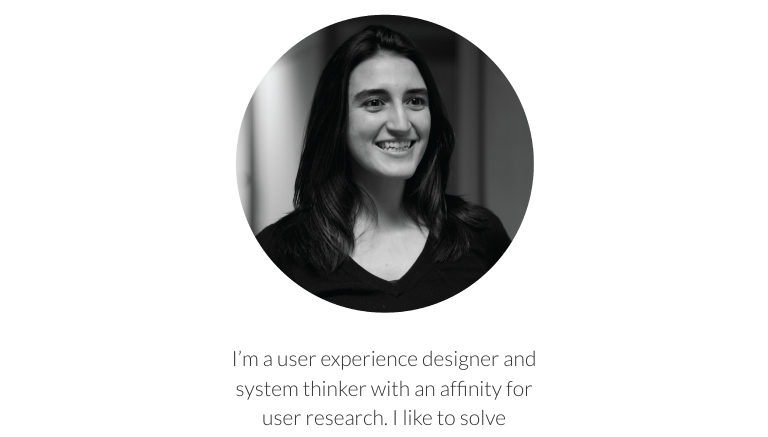
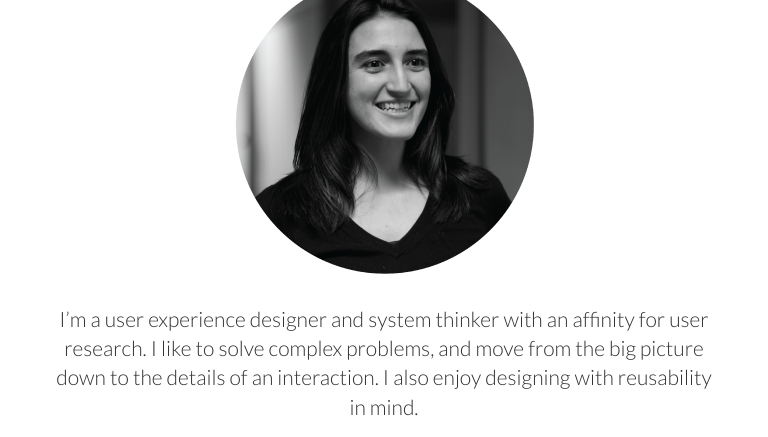
Before and after one commit to arcpato/arcpato.github.io, a plain HTML site: page index.html in a window 768 px wide. Shown: the part 187-624 px from the top of the page. Drawn offline with nearby package versions, Linux system fonts and the light colour scheme.

Commit message:
adding responsive layout

```diff
--- a/css/sticky-footer-navbar.css
+++ b/css/sticky-footer-navbar.css
@@ -23,6 +23,20 @@ body {
     text-align: center;
 }
 
+@media (min-width: 768px) and (max-width: 991px) {
+  .starter-template {
+      padding: 10px 100px;
+      text-align: center;
+  }
+}
+
+@media screen and (max-width: 768px){
+  .starter-template {
+      padding: 10px 30px;
+      text-align: center;
+  }
+}
+
 /* Custom page CSS
 -------------------------------------------------- */
 /* Not required for template or sticky footer method. */
```
